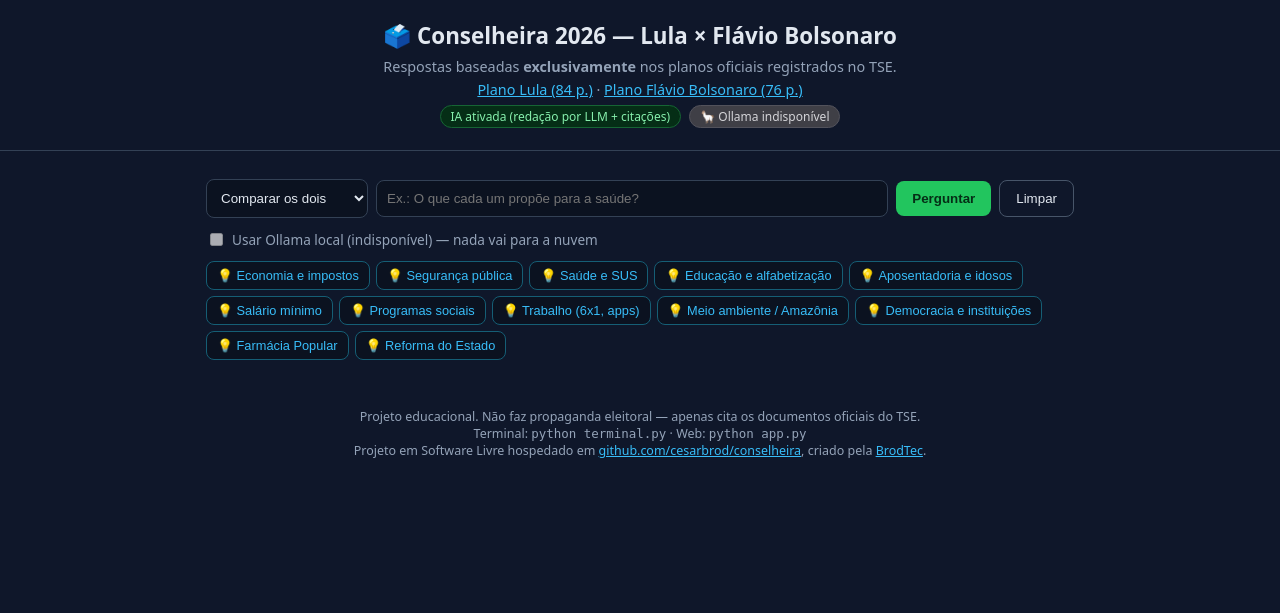
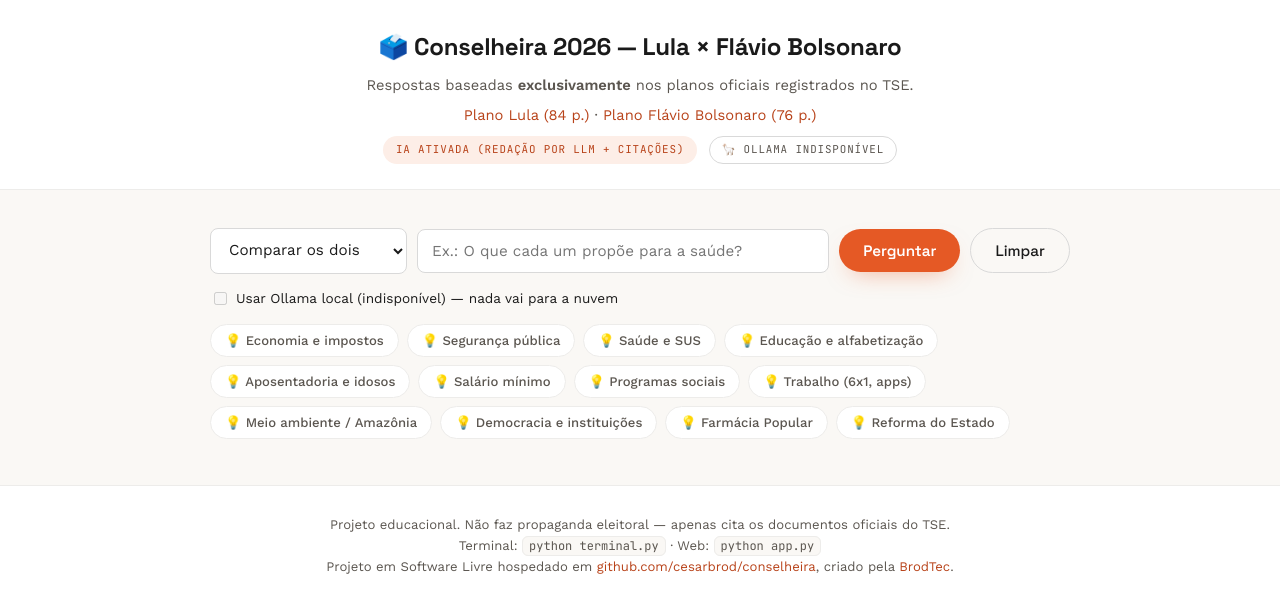
Before and after one commit to cesarbrod/conselheira, a Flask app: page / in a window 1280 px wide. Shown: the top 613 px of the page. Run offline with Flask 3, Linux system fonts and the light colour scheme; data that the repository does not hold is empty.

Commit message:
Look-and-feel web inspirado em brodtec.com (tema claro, laranja, botoes pill, Space Grotesk/Work Sans)

```diff
--- a/templates/index.html
+++ b/templates/index.html
@@ -4,37 +4,53 @@
 <meta charset="utf-8">
 <meta name="viewport" content="width=device-width, initial-scale=1">
 <title>Conselheira 2026 — Planos de Governo (Lula x Flávio Bolsonaro)</title>
+<link rel="preconnect" href="https://fonts.googleapis.com">
+<link rel="preconnect" href="https://fonts.gstatic.com" crossorigin>
+<link href="https://fonts.googleapis.com/css2?family=Space+Grotesk:wght@500;600;700&family=Work+Sans:wght@400;500;600&family=JetBrains+Mono:wght@400;500&display=swap" rel="stylesheet">
 <style>
-  :root { --bg:#0f172a; --card:#1e293b; --acc:#22c55e; --acc2:#38bdf8; --txt:#e2e8f0; --mut:#94a3b8; }
+  :root {
+    --orange:#E55925; --orange-dark:#B8431A; --orange-tint:#FDEEE7;
+    --ink:#1A1A1A; --ink-soft:#5B5650;
+    --ring:#D9D9D9; --ring-soft:#EDECEA;
+    --paper:#FFFFFF; --paper-warm:#FAF8F5;
+    --radius:14px;
+  }
   * { box-sizing: border-box; }
-  body { margin:0; font-family: system-ui, -apple-system, Segoe UI, Roboto, sans-serif; background:var(--bg); color:var(--txt); }
-  header { padding:20px; text-align:center; border-bottom:1px solid #334155; }
-  header h1 { margin:0 0 6px; font-size:1.4rem; }
-  header p { margin:4px 0; color:var(--mut); font-size:.9rem; }
-  header a, footer a { color:var(--acc2); }
-  .badge { display:inline-block; padding:2px 10px; border-radius:999px; font-size:.75rem; margin:2px;
-           background:#052e16; color:#86efac; border:1px solid #166534; }
-  .badge.off { background:#3f3f46; color:#d4d4d8; border-color:#52525b; }
-  main { max-width:900px; margin:0 auto; padding:16px; }
-  .controls { display:flex; gap:8px; flex-wrap:wrap; margin:12px 0; align-items:center; }
-  select, input[type=text] { background:#0b1220; color:var(--txt); border:1px solid #334155; border-radius:8px; padding:10px; }
+  body { margin:0; font-family:'Work Sans', system-ui, -apple-system, Segoe UI, Roboto, sans-serif; background:var(--paper-warm); color:var(--ink); line-height:1.6; -webkit-font-smoothing:antialiased; }
+  h1, h2, h3 { font-family:'Space Grotesk', sans-serif; letter-spacing:-0.01em; }
+  :focus-visible { outline:3px solid var(--orange-dark); outline-offset:3px; }
+  header { padding:28px 20px 22px; text-align:center; background:var(--paper); border-bottom:1px solid var(--ring-soft); }
+  header h1 { margin:0 0 8px; font-size:1.5rem; font-weight:700; }
+  header p { margin:6px 0; color:var(--ink-soft); font-size:.92rem; }
+  header a, footer a, .card a { color:var(--orange-dark); text-decoration:none; border-bottom:2px solid transparent; transition:color .2s, border-color .2s; }
+  header a:hover, footer a:hover, .card a:hover { color:var(--ink); border-color:var(--orange); }
+  .badge { display:inline-block; padding:4px 12px; border-radius:999px; font-family:'JetBrains Mono', monospace; font-size:.68rem; letter-spacing:.08em; text-transform:uppercase; margin:3px; background:var(--orange-tint); color:var(--orange-dark); border:1px solid transparent; }
+  .badge.off { background:var(--paper); color:var(--ink-soft); border-color:var(--ring); }
+  main { max-width:900px; margin:0 auto; padding:24px 20px 32px; }
+  .controls { display:flex; gap:10px; flex-wrap:wrap; margin:14px 0; align-items:center; }
+  select, input[type=text] { background:var(--paper); color:var(--ink); border:1px solid var(--ring); border-radius:8px; padding:12px 14px; font-family:'Work Sans', sans-serif; font-size:.95rem; }
+  select:focus, input[type=text]:focus { border-color:var(--orange); outline:none; box-shadow:0 0 0 3px var(--orange-tint); }
   #pergunta { flex:1; min-width:220px; }
-  button { background:var(--acc); border:none; color:#052e16; font-weight:700; border-radius:8px; padding:10px 16px; cursor:pointer; }
-  button.ghost { background:transparent; color:var(--txt); border:1px solid #475569; font-weight:400; }
-  .temas { display:flex; gap:6px; flex-wrap:wrap; margin:8px 0 4px; }
-  .temas button { background:#0b1220; color:var(--acc2); border:1px solid #155e75; font-weight:400; font-size:.8rem; padding:6px 10px; }
-  #chat { display:flex; flex-direction:column; gap:12px; margin-top:12px; }
-  .msg-user { align-self:flex-end; background:#164e63; padding:10px 14px; border-radius:12px 12px 2px 12px; max-width:85%; }
-  .card { background:var(--card); border:1px solid #334155; border-radius:12px; padding:14px; }
-  .card h3 { margin:0 0 8px; font-size:1rem; }
-  .card h3 small { color:var(--mut); font-weight:400; }
-  .card p { white-space:pre-wrap; line-height:1.5; overflow-wrap:break-word; word-wrap:break-word; word-break:normal; hyphens:auto; }
-  .via { font-size:.72rem; color:var(--mut); }
-  details { margin-top:8px; font-size:.82rem; color:#cbd5e1; }
-  details summary { cursor:pointer; color:var(--acc2); }
-  blockquote { border-left:3px solid var(--acc); margin:8px 0; padding:6px 10px; color:#d1fae5; font-size:.85rem; overflow-wrap:break-word; word-wrap:break-word; word-break:normal; }
-  .msg-user { align-self:flex-end; background:#164e63; padding:10px 14px; border-radius:12px 12px 2px 12px; max-width:85%; overflow-wrap:break-word; }
-  footer { text-align:center; color:var(--mut); font-size:.78rem; padding:20px; }
+  button { display:inline-flex; align-items:center; gap:8px; font-family:'Space Grotesk', sans-serif; font-weight:600; font-size:.95rem; background:var(--orange); border:none; color:#fff; border-radius:999px; padding:12px 24px; cursor:pointer; box-shadow:0 10px 24px -12px rgba(229,89,37,.55); transition:transform .15s ease, background .2s ease, border-color .2s ease; }
+  button:hover { background:var(--orange-dark); transform:translateY(-1px); }
+  button.ghost { background:transparent; color:var(--ink); border:1.5px solid var(--ring); box-shadow:none; font-weight:500; }
+  button.ghost:hover { border-color:var(--ink); background:var(--paper); }
+  .temas { display:flex; gap:8px; flex-wrap:wrap; margin:10px 0 4px; }
+  .temas button { background:var(--paper); color:var(--ink-soft); border:1px solid var(--ring-soft); box-shadow:none; font-family:'Work Sans', sans-serif; font-weight:500; font-size:.82rem; padding:8px 14px; }
+  .temas button:hover { border-color:var(--orange); color:var(--orange-dark); background:var(--orange-tint); transform:translateY(-1px); }
+  #chat { display:flex; flex-direction:column; gap:14px; margin-top:14px; }
+  .msg-user { align-self:flex-end; background:var(--ink); color:#fff; padding:10px 16px; border-radius:var(--radius) var(--radius) 4px var(--radius); max-width:85%; overflow-wrap:break-word; font-size:.93rem; }
+  .card { background:var(--paper); border:1px solid var(--ring-soft); border-radius:var(--radius); padding:20px 18px; box-shadow:0 1px 2px rgba(26,26,26,.04); }
+  .card h3 { margin:0 0 8px; font-size:1.05rem; }
+  .card h3 small { color:var(--ink-soft); font-weight:400; font-family:'Work Sans', sans-serif; }
+  .card p { white-space:pre-wrap; line-height:1.6; overflow-wrap:break-word; word-wrap:break-word; word-break:normal; hyphens:auto; color:var(--ink); }
+  .via { font-family:'JetBrains Mono', monospace; font-size:.7rem; letter-spacing:.06em; text-transform:uppercase; color:var(--ink-soft); }
+  details { margin-top:10px; font-size:.85rem; color:var(--ink-soft); }
+  details summary { cursor:pointer; color:var(--orange-dark); font-weight:500; }
+  details summary:hover { color:var(--ink); }
+  blockquote { border-left:3px solid var(--orange); background:var(--paper-warm); margin:10px 0; padding:10px 14px; border-radius:0 8px 8px 0; color:var(--ink); font-size:.86rem; overflow-wrap:break-word; word-wrap:break-word; word-break:normal; }
+  footer { text-align:center; background:var(--paper); color:var(--ink-soft); font-size:.82rem; padding:28px 20px 36px; border-top:1px solid var(--ring-soft); }
+  footer code { font-family:'JetBrains Mono', monospace; font-size:.75rem; background:var(--paper-warm); border:1px solid var(--ring-soft); border-radius:6px; padding:1px 6px; }
 </style>
 </head>
 <body>
```
